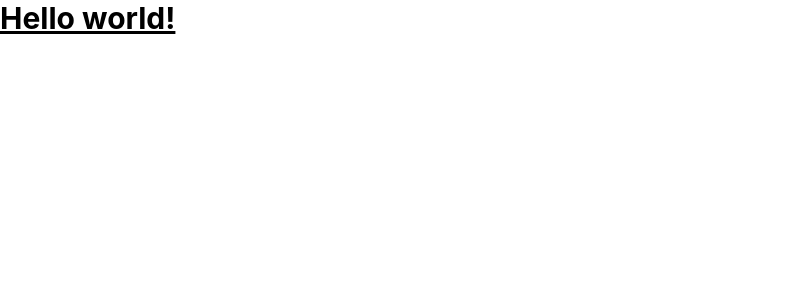
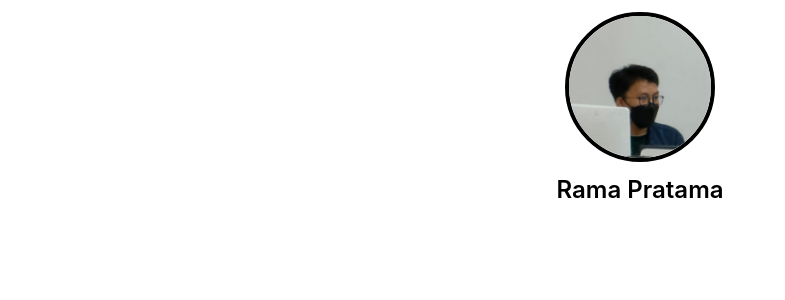
Before and after one commit to ramapdp/linktree, a React (Create React App) app: page / in a window 1280 px wide. Shown: the top 300 px of the page, without its empty margins (0-785 px from the left). Built offline with nearby package versions, Linux system fonts and the light colour scheme.

Commit message:
Edit header section

```diff
--- a/public/index.html
+++ b/public/index.html
@@ -2,7 +2,7 @@
 <html lang="en">
   <head>
     <meta charset="utf-8" />
-    <link rel="icon" href="%PUBLIC_URL%/favicon.ico" />
+    <link rel="icon" href="%PUBLIC_URL%/my-favicon.svg" />
     <meta name="viewport" content="width=device-width, initial-scale=1" />
     <meta name="theme-color" content="#000000" />
     <meta
@@ -24,7 +24,7 @@
       work correctly both with client-side routing and a non-root public URL.
       Learn how to configure a non-root public URL by running `npm run build`.
     -->
-    <title>React App</title>
+    <title>Rama Pratama</title>
   </head>
   <body>
     <noscript>You need to enable JavaScript to run this app.</noscript>
--- a/src/App.css
+++ b/src/App.css
@@ -1,38 +1,5 @@
-.App {
-  text-align: center;
+.image{
+  width: 10vw;
+  min-width: 150px !important;
+  max-width: 250px !important;
 }
-
-.App-logo {
-  height: 40vmin;
-  pointer-events: none;
-}
-
-@media (prefers-reduced-motion: no-preference) {
-  .App-logo {
-    animation: App-logo-spin infinite 20s linear;
-  }
-}
-
-.App-header {
-  background-color: #282c34;
-  min-height: 100vh;
-  display: flex;
-  flex-direction: column;
-  align-items: center;
-  justify-content: center;
-  font-size: calc(10px + 2vmin);
-  color: white;
-}
-
-.App-link {
-  color: #61dafb;
-}
-
-@keyframes App-logo-spin {
-  from {
-    transform: rotate(0deg);
-  }
-  to {
-    transform: rotate(360deg);
-  }
-}
--- a/src/App.js
+++ b/src/App.js
@@ -3,9 +3,15 @@ import './App.css';
 
 function App() {
   return (
-    <h1 className="text-3xl font-bold underline">
-      Hello world!
-    </h1>
+    <div className=''>
+
+      {/* Header Section */}
+      <div className='flex flex-col justify-items-center items-center mt-4 md:mt-3'>
+        <img className='image mx-auto rounded-full border-4 border-black' src={require("./assets/profile.png")} alt='My Profile Pictures'/>
+        <h1 className='mt-3 text-2xl font-semibold'>Rama Pratama</h1>
+      </div>
+
+    </div>
   );
 }
 
```
Also changed, not shown: public/my-favicon.svg (added), src/assets/profile.png (added).
